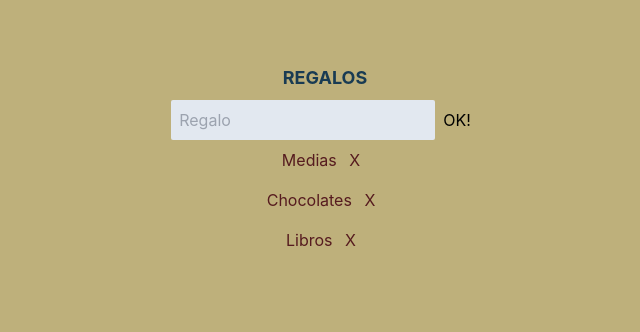
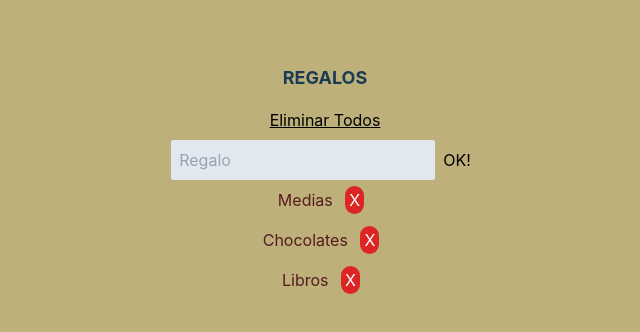
Before and after one commit to solangebl/adviency, a React (Create React App) app: page / in a window 1280 px wide. Shown: the top 332 px of the page, without its empty margins (315-955 px from the left). Built offline with nearby package versions, Linux system fonts and the light colour scheme.

Commit message:
dia 5 - boton eliminar todos

```diff
--- a/src/App.js
+++ b/src/App.js
@@ -2,6 +2,7 @@ import {useState} from 'react'
 import './App.css';
 import Input from './components/Input'
 import List from './components/List'
+import Button from './components/Button'
 
 function App() {
 	const [items, setItems] = useState(['Medias', 'Chocolates', 'Libros'])
@@ -16,9 +17,15 @@ function App() {
 		}))
 	}
 
+	const handleRemoveAll = () => {
+		console.log('remove all')
+		setItems([])
+	}
+
 	return (
 		<div className="App">
 			<h1 className="uppercase mb-2 text-lg font-bold text-xblue">Regalos</h1>
+			<Button handler={handleRemoveAll}><span className='underline'>Eliminar Todos</span></Button>
 			<Input handler={handleAdd}/>
 			<List items={items} handleRemove={handleRemove}/>
 		</div>
--- a/src/components/Button.js
+++ b/src/components/Button.js
@@ -1,5 +1,5 @@
-export default function Button({handler, cstyle='', children}) {
+export default function Button({handler, children}) {
 	return (
-		<button onClick={handler} className="p-2 {cstyle}">{children}</button>
+		<button onClick={handler} className="p-2">{children}</button>
 	)
 }
--- a/src/components/List.js
+++ b/src/components/List.js
@@ -1,7 +1,7 @@
 import Button from './Button'
 
 export default function List({items, handleRemove}) {
-	const listItems = items.map((item, index) => (<li key={index}>{item} <Button handler={() => handleRemove(index)}>X</Button></li>))
+	const listItems = items.map((item, index) => (<li key={index}>{item} <Button handler={() => handleRemove(index)}><span className='p-1 rounded-full bg-red-600 text-white'>X</span></Button></li>))
 	return (
 		<ul className="list-none text-xred">
 			{listItems}
```
